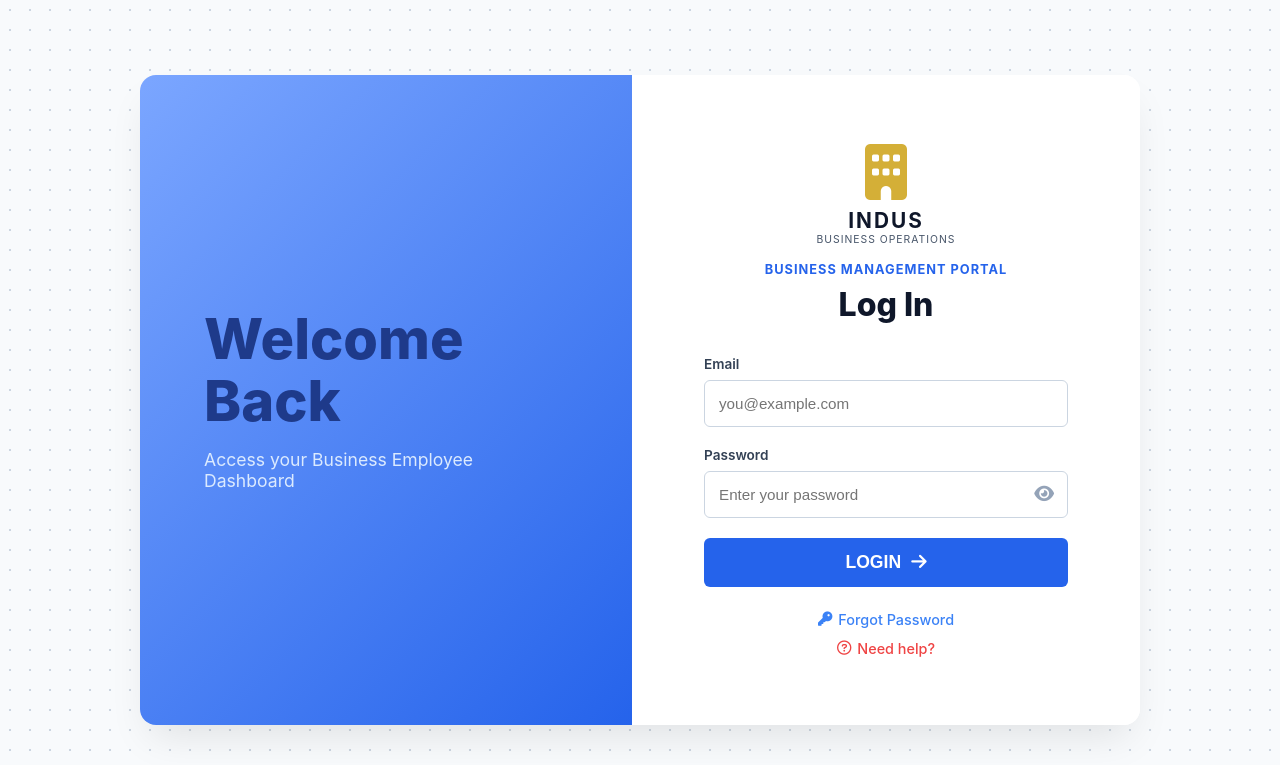
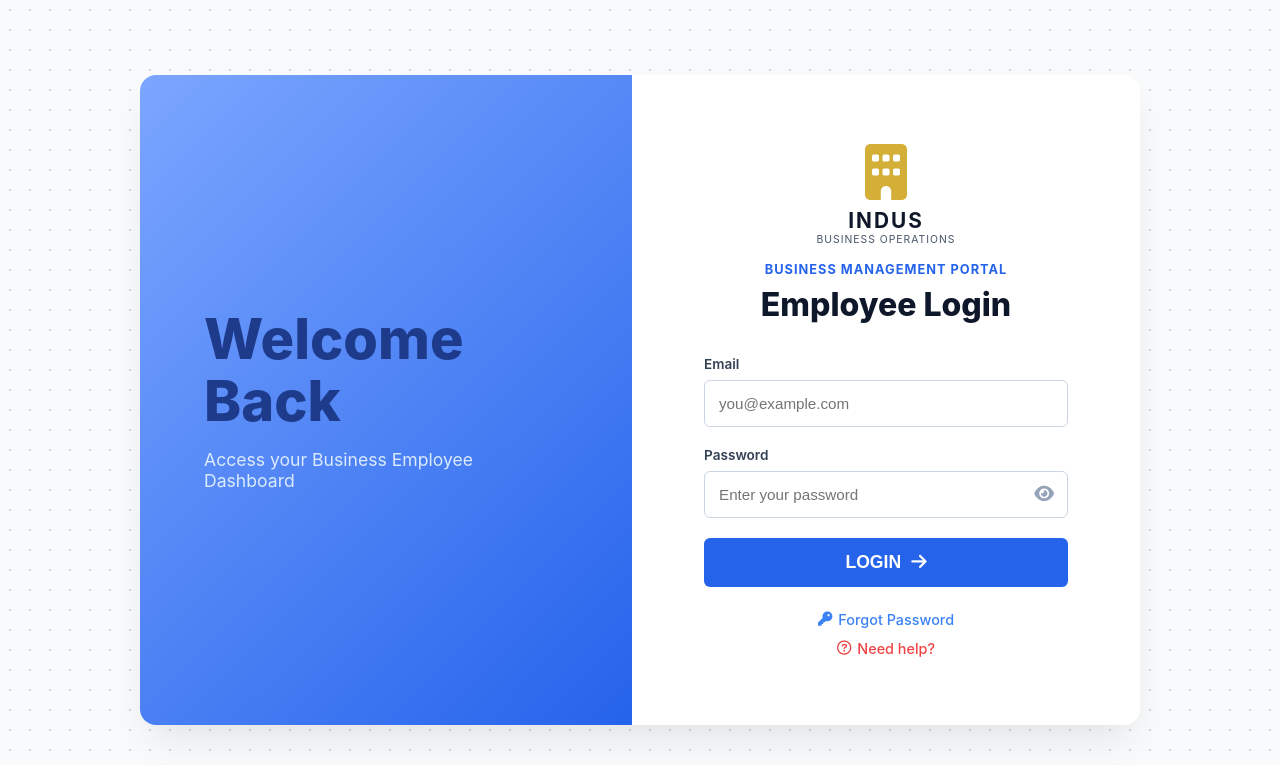
Before and after one commit to kalmeshwargurav1028-sys/business-po, a Flask app: page / in a window 1280 px wide. Shown: the top 765 px of the page. Run offline with Flask 3, Linux system fonts and the light colour scheme; data that the repository does not hold is empty.

Commit message:
Update title to Employee Login

```diff
--- a/business_dashboard/templates/login.html
+++ b/business_dashboard/templates/login.html
@@ -265,7 +265,7 @@
                 <h2 class="school-name-main">INDUS</h2>
                 <div class="school-name-sub">BUSINESS OPERATIONS</div>
                 <div class="system-name">BUSINESS MANAGEMENT PORTAL</div>
-                <h3 class="login-title">Log In</h3>
+                <h3 class="login-title">Employee Login</h3>
             </div>
 
             {% with messages = get_flashed_messages(with_categories=true) %}
```
